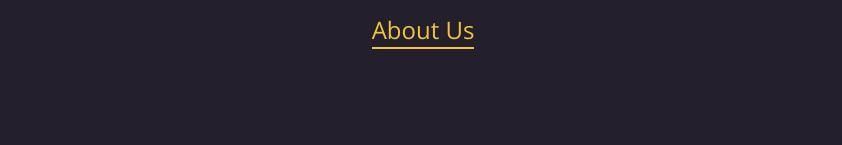
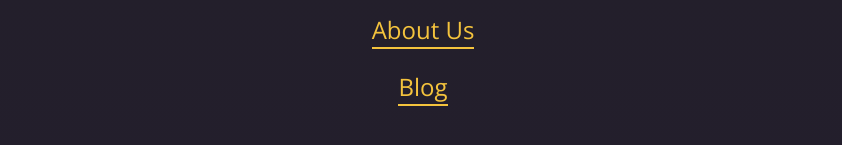
Before and after one commit to GenaPlem/first_next_js_app, a Next.js app: page / in a window 1280 px wide. Shown: the part 425-570 px from the top of the page, without its empty margins (217-1059 px from the left). Built offline with nearby package versions, Linux system fonts and the light colour scheme.

Commit message:
Add Link to Blog page

```diff
--- a/app/page.js
+++ b/app/page.js
@@ -10,6 +10,9 @@ export default function Home() {
       <p>
         <Link href="/about">About Us</Link>
       </p>
+      <p>
+        <Link href="/blog">Blog</Link>
+      </p>
     </main>
   );
 }
```
